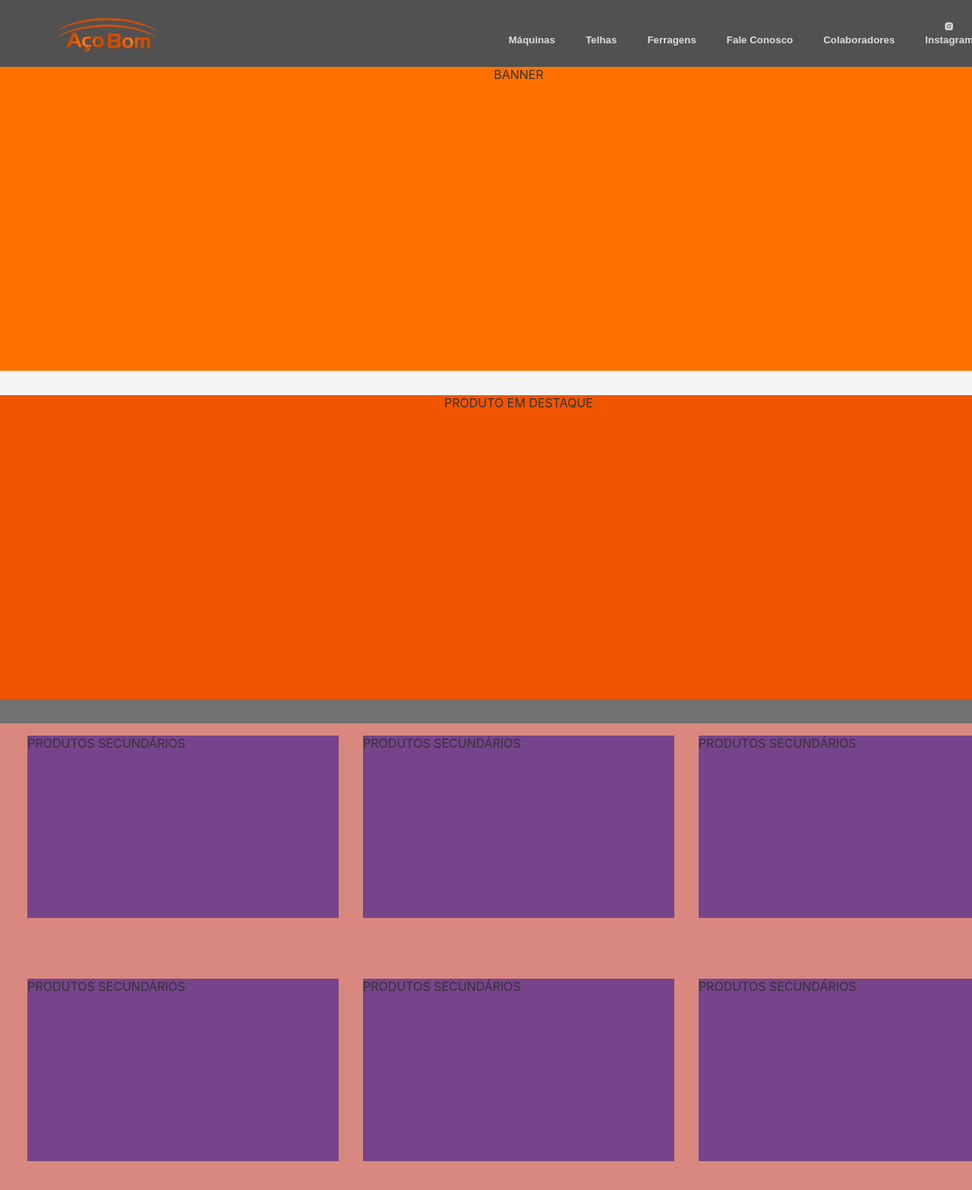
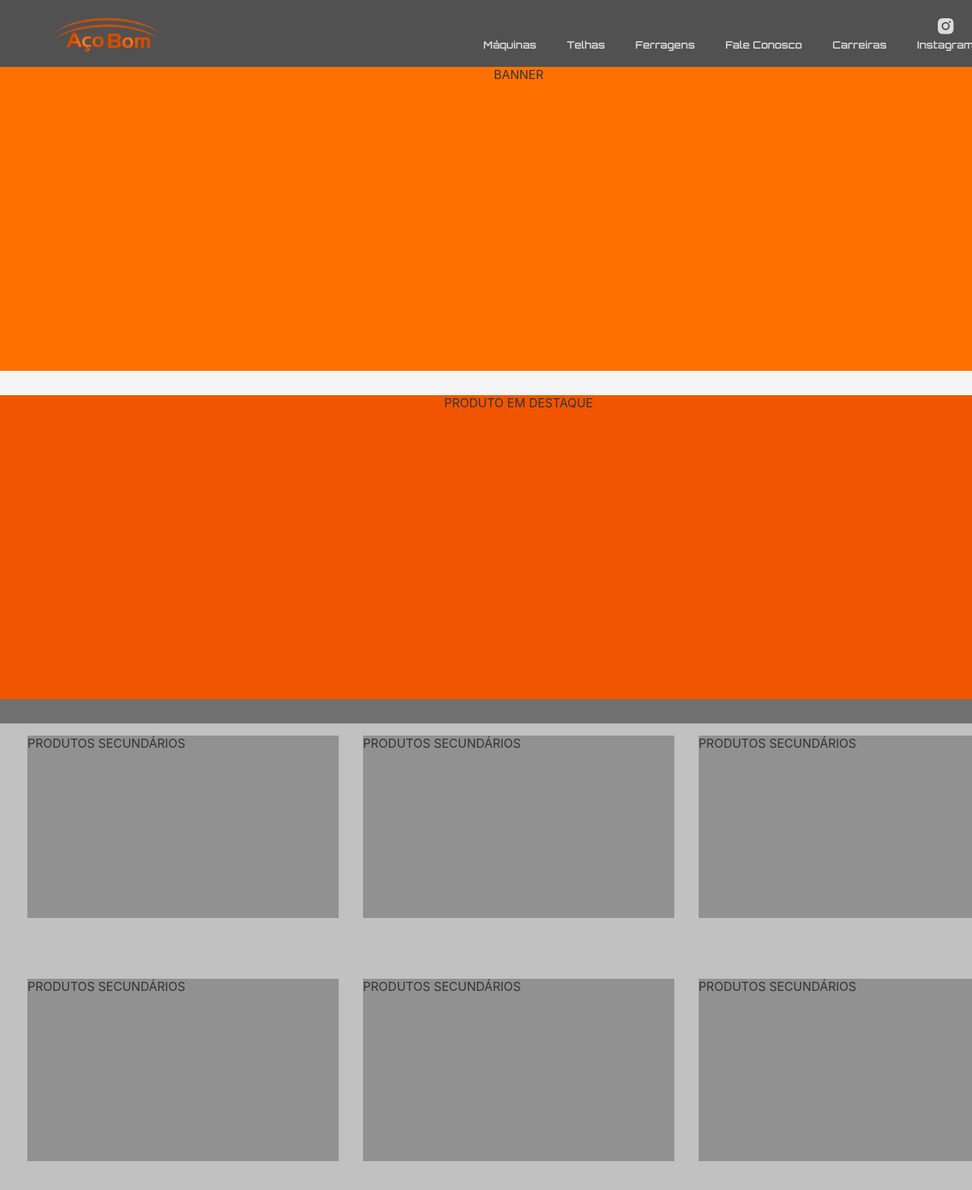
Before and after one commit to MarmoW/Acobom-front, a React (Create React App) app: page / in a window 1280 px wide. Shown: the top 1566 px of the page at 76% size. Built offline with nearby package versions, Linux system fonts and the light colour scheme.

Commit message:
Fix: Some mock colors and texts

```diff
--- a/public/index.html
+++ b/public/index.html
@@ -3,6 +3,7 @@
   <head>
     <meta charset="utf-8" />
     <link rel="stylesheet" href="https://fonts.googleapis.com/css2?family=Montserrat:wght@400;600&display=swap" >
+    <link href="https://fonts.googleapis.com/css2?family=Orbitron:wght@400..900&display=swap" rel="stylesheet">
     <link rel="icon" href="%PUBLIC_URL%/favicon.ico" />
     <meta name="viewport" content="width=device-width, initial-scale=1" />
     <meta name="theme-color" content="#000000" />
--- a/src/App.js
+++ b/src/App.js
@@ -14,10 +14,10 @@ function App() {
         <Button1>Telhas</Button1>
         <Button1>Ferragens</Button1>
         <Button1>Fale Conosco</Button1>
-        <Button1>Colaboradores</Button1>
+        <Button1>Carreiras</Button1>
         <Button1>
           <a href="https://www.instagram.com/" target="_blank" rel="noopener noreferrer">
-            <AiFillInstagram />
+            <AiFillInstagram size={"2em"}/>
             <p>Instagram</p>
           </a>
           </Button1>
--- a/src/components/styles.js
+++ b/src/components/styles.js
@@ -132,14 +132,14 @@ height: 40em;
 width: 100%;
 align-itens: space-around;
 justify-content: center;
-background-color:  #d98880 ;
+background-color:  #c1c1c1 ;
 flex-wrap: wrap;
 margin-top: 2em;
 `;
 
 const OtherProducts = styled.div`
 display: flex;
-background-color: #76448a;
+background-color: #919191;
 min-width: 30%;
 height: 15em;
 margin: 1em;
```
